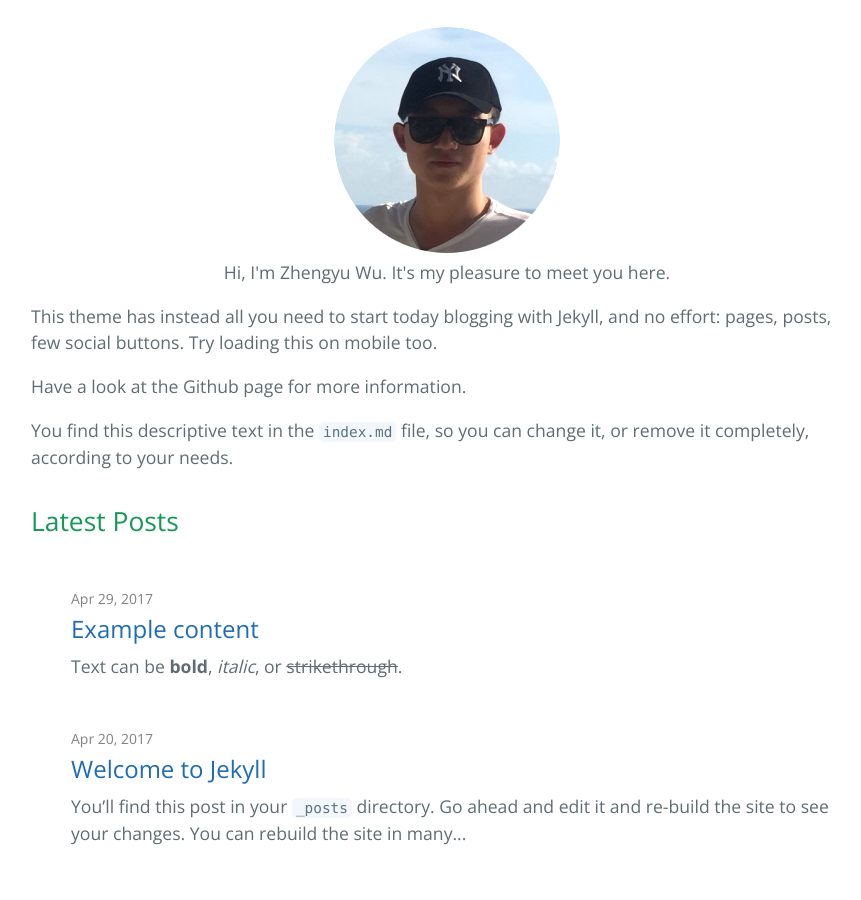
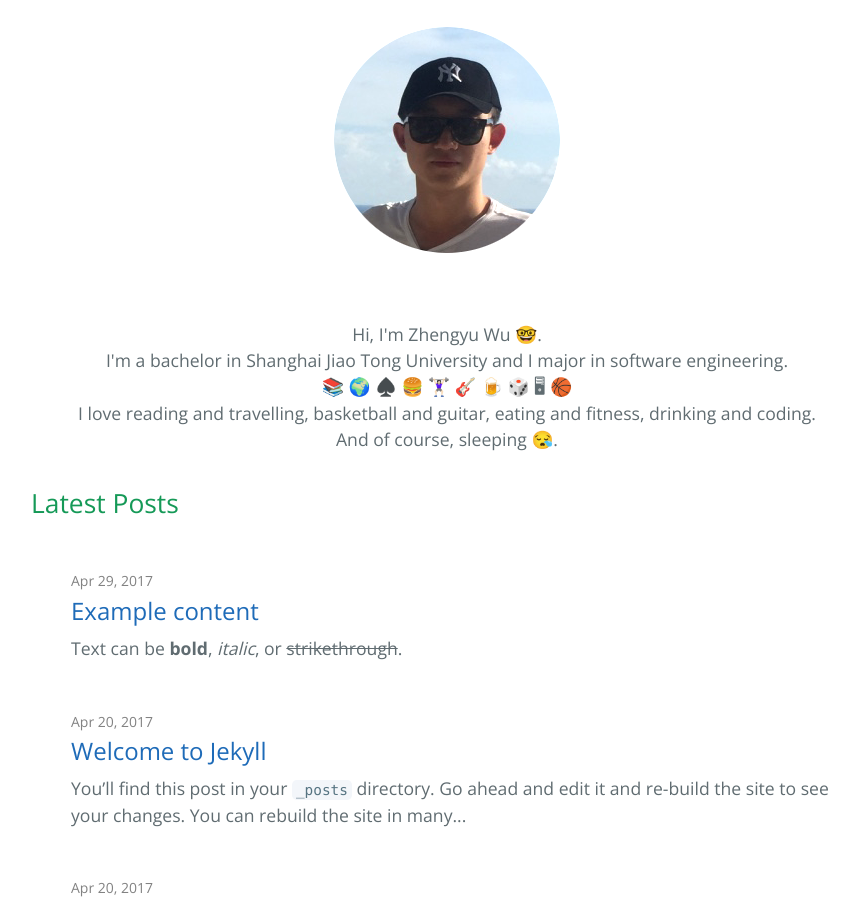
Before and after one commit to zhengyu-wu/GEORGE5961.github.io_before, a Jekyll site: the page built from index.md, in a window 1280 px wide and 900 px high, scrolled down 460 px. Shown: the whole window, without its empty margins (193-1054 px from the left). Built offline with Jekyll 4.4.1, drawn with Linux system fonts in a browser that asks for light colours.

Commit message:
Modify index.md

```diff
--- a/index.md
+++ b/index.md
@@ -11,13 +11,23 @@ layout: home
 <div align="center">
 <img src="./myself.png">
 </div>
+<br>
+<div align="center">
+Hi, I'm Zhengyu Wu 🤓.
+</div>
 
 <div align="center">
-Hi, I'm Zhengyu Wu. It's my pleasure to meet you here.
+I'm a bachelor in Shanghai Jiao Tong University and I major in software engineering.
 </div>
 
-This theme has instead all you need to start today blogging with Jekyll, and no effort: pages, posts, few social buttons. Try loading this on mobile too.
+<div align="center">
+📚  🌍  ♠️  🍔  🏋🏻‍♀️  🎸  🍺  🎲  🖥  🏀
+</div>
 
-Have a look at the Github page for more information.
+<div align="center">
+I love reading and travelling, basketball and guitar, eating and fitness, drinking and coding.
+</div>
 
-You find this descriptive text in the `index.md` file, so you can change it, or remove it completely, according to your needs.
+<div align="center">
+And of course, sleeping 😪.
+</div>
```
